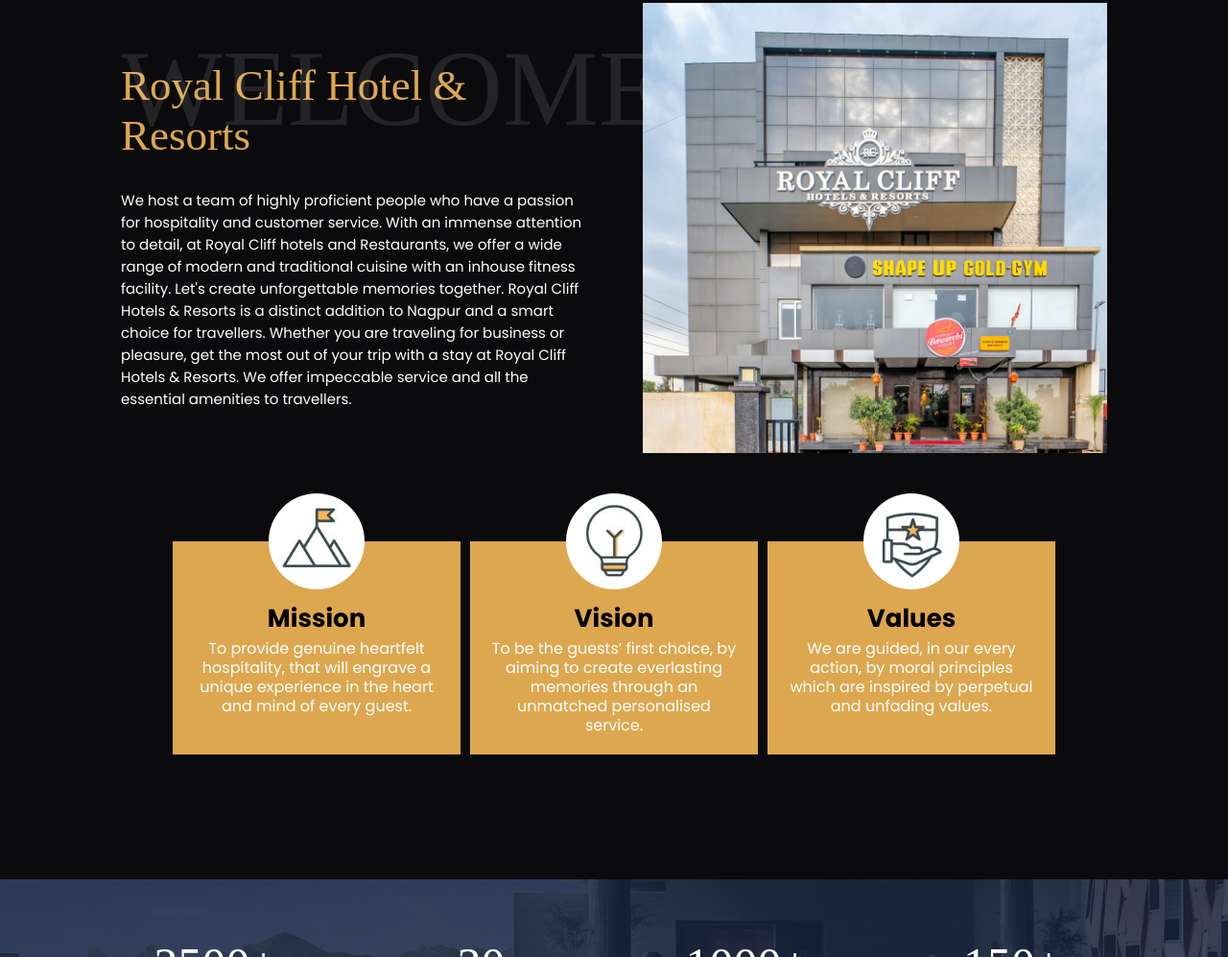
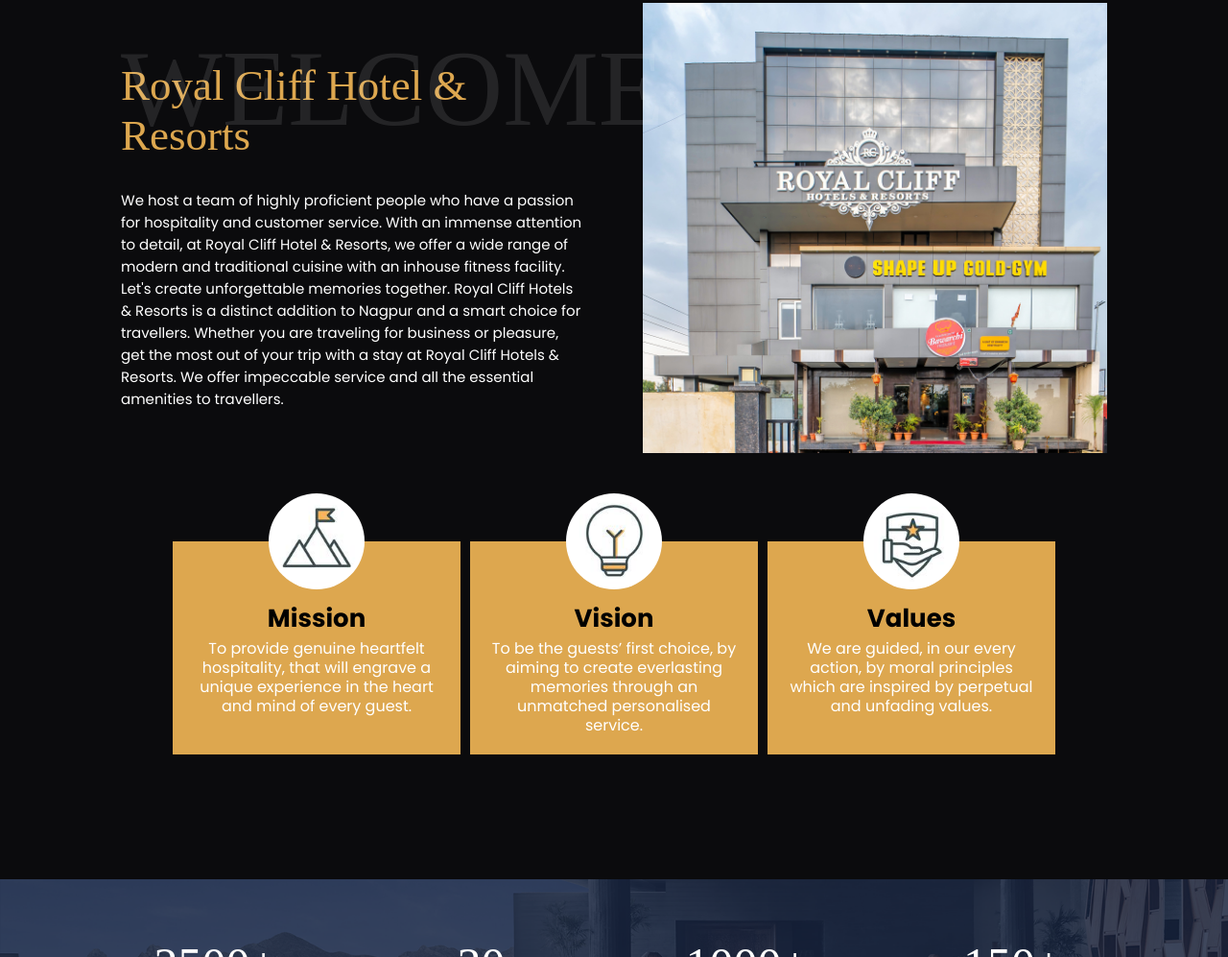
Before and after one commit to Atharva-17/Royal-Cliff, a plain HTML site: page index.html in a window 1280 px wide. Shown: the part 987-1984 px from the top of the page at 96% size. Drawn offline with nearby package versions, Linux system fonts and the light colour scheme.

Commit message:
minor update

```diff
--- a/index.html
+++ b/index.html
@@ -170,7 +170,7 @@
           <h2>Royal Cliff Hotel & Resorts</h2>
         </div>
         <p>We host a team of highly proficient people who have a passion for hospitality and customer service.
-          With an immense attention to detail, at Royal Cliff hotels and Restaurants, we offer a wide range of modern and traditional cuisine with an inhouse fitness facility. Let's create unforgettable memories together.
+          With an immense attention to detail, at Royal Cliff Hotel & Resorts, we offer a wide range of modern and traditional cuisine with an inhouse fitness facility. Let's create unforgettable memories together.
           Royal Cliff Hotels & Resorts is a distinct addition to Nagpur and a smart choice for travellers. Whether you are traveling for business or pleasure, get the most out of your trip with a stay at Royal Cliff Hotels & Resorts.
 We offer impeccable service and all the essential amenities to travellers.
 </p>
```
